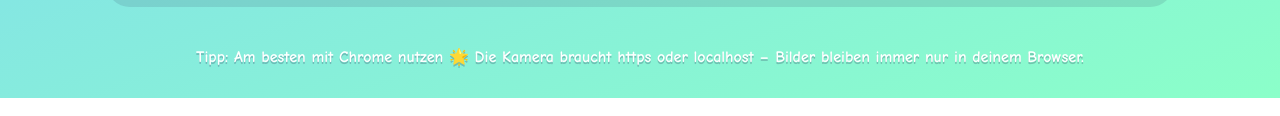
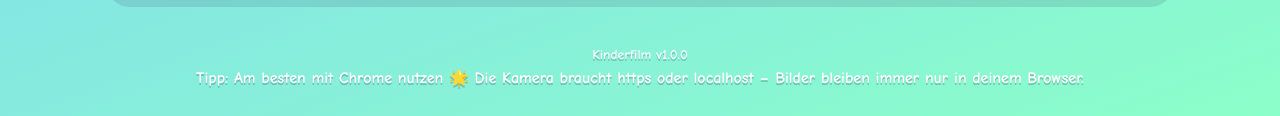
Before and after one commit to rohe991/kinderfile, a plain HTML site: page index.html in a window 1280 px wide. Shown: the part 1639-1755 px from the top of the page. Drawn offline with Linux system fonts and the light colour scheme.

Commit message:
Version einbauen: APP_VERSION 1.0.0, Anzeige im Footer, in der Konsole und in Projektdateien
Co-authored-by: rohe991 <rohe991@users.noreply.github.com>

```diff
--- a/css/style.css
+++ b/css/style.css
@@ -314,6 +314,13 @@ body {
   text-shadow: 0 2px 0 rgba(34, 34, 74, 0.25);
 }
 
+.foot .ver {
+  margin: 0 0 6px;
+  font-size: 0.85rem;
+  opacity: 0.9;
+  font-weight: 700;
+}
+
 /* ---------- Kompakter Modus für kleine Bildschirme (Handys) ---------- */
 
 @media (max-width: 640px) {
--- a/index.html
+++ b/index.html
@@ -95,6 +95,7 @@
 <div id="snapFlash"></div>
 
 <footer class="foot">
+  <p id="appVersion" class="ver"></p>
   Tipp: Am besten mit Chrome nutzen 🌟 Die Kamera braucht https oder localhost – Bilder bleiben immer nur in deinem Browser.
 </footer>
 
--- a/js/app.js
+++ b/js/app.js
@@ -1,6 +1,8 @@
 /* Kinderfilm – Logik der Web-App */
 (function () {
   'use strict';
+
+  var APP_VERSION = '1.0.0';
 
   var FRAME_W = 960;
   var FRAME_H = 540;
@@ -45,7 +47,8 @@
     'gallery', 'emptyHint', 'inputTitle', 'selectMusic', 'rangeVolume', 'sfxTest',
     'btnCamera', 'fileUpload', 'btnSave', 'fileLoad', 'cameraModal', 'camVideo',
     'btnSnap', 'btnCamClose', 'sceneCount', 'toast', 'snapFlash', 'selectTransition',
-    'btnCamSwitch', 'camZoom', 'btnZoomIn', 'btnZoomOut', 'camZoomVal', 'camName'];
+    'btnCamSwitch', 'camZoom', 'btnZoomIn', 'btnZoomOut', 'camZoomVal', 'camName',
+    'appVersion'];
 
   function init() {
     ID_LIST.forEach(function (id) { els[id] = document.getElementById(id); });
@@ -90,6 +93,9 @@
     window.addEventListener('beforeunload', function (e) {
       if (state.scenes.length) { e.preventDefault(); e.returnValue = ''; }
     });
+
+    els.appVersion.textContent = 'Kinderfilm v' + APP_VERSION;
+    console.log('[Kinderfilm] Version ' + APP_VERSION);
 
     renderAll();
   }
@@ -439,6 +445,7 @@
     if (!state.scenes.length) { showToast('Erst ein Foto aufnehmen! 📸'); return; }
     var data = {
       app: 'kinderfilm',
+      appVersion: APP_VERSION,
       version: 1,
       title: state.title,
       music: state.music,
```
